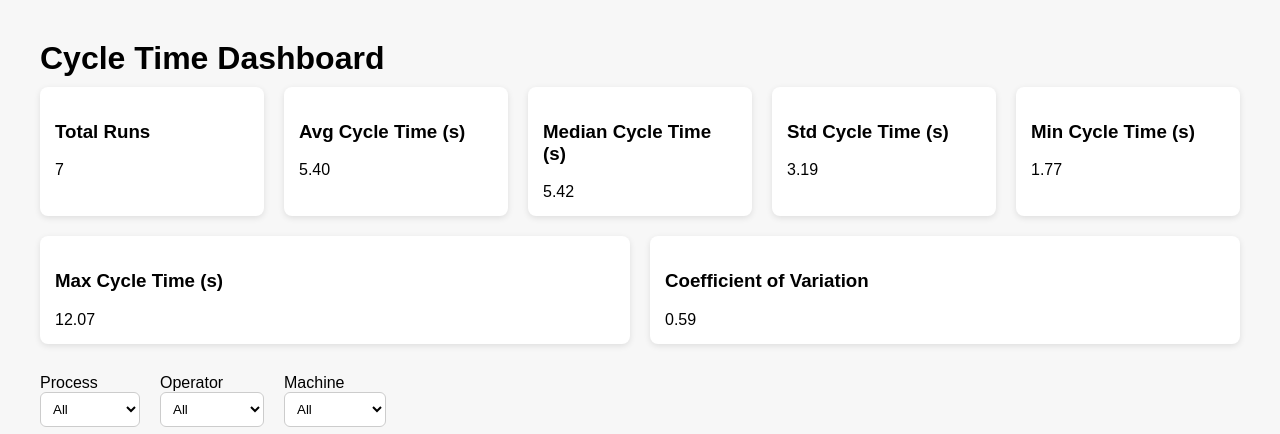
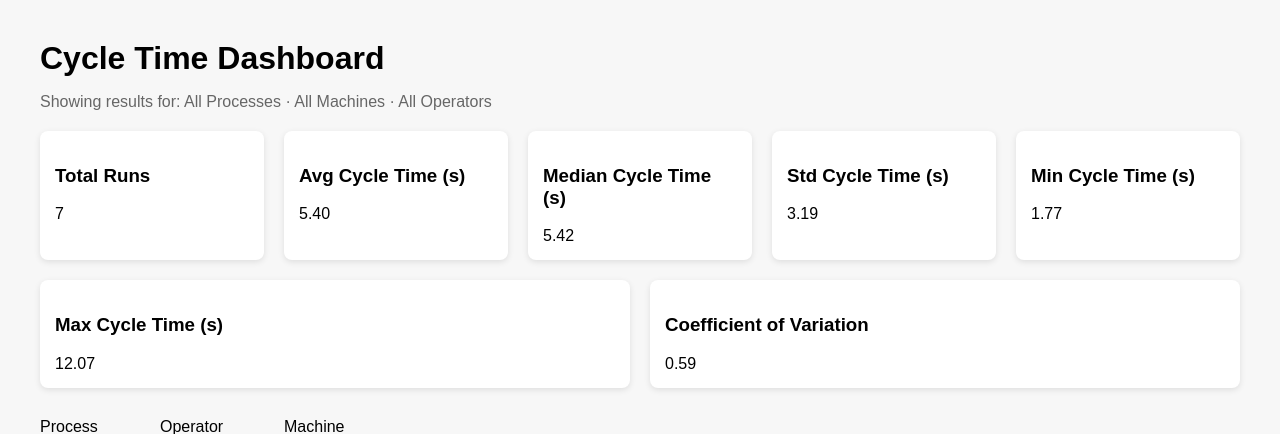
Before and after one commit to casslee1351/Flask-Apps, a Flask app: page /dashboard in a window 1280 px wide. Shown: the top 434 px of the page. Run offline with Flask 3, Linux system fonts and the light colour scheme; data comes from the database, SQL or seed files in the repository.

Commit message:
adding subtitles

```diff
--- a/kitsu_app/templates/dashboard.html
+++ b/kitsu_app/templates/dashboard.html
@@ -59,7 +59,9 @@
 <body>
 
 <h1>Cycle Time Dashboard</h1>
-<!-- <p>Last 10 recorded runs</p> -->
+<p id="dashboardSubtitle" style="color:#666; margin-bottom:20px;">
+    Showing results for: All Processes · All Machines · All Operators
+</p>
 
 <div class="summary">
     <div class="card">
@@ -146,6 +148,15 @@
 <canvas id="durationChart" height="120"></canvas>
 
 <script>
+function updateSubtitle() {
+    const process = document.getElementById("processFilter").value || "All Processes";
+    const machine = document.getElementById("machineFilter").value || "All Machines";
+    const operator = document.getElementById("operatorFilter").value || "All Operators";
+
+    document.getElementById("dashboardSubtitle").textContent =
+        `Showing results for: ${process} · ${machine} · ${operator}`;
+}
+
 function getActiveFilters() {
     return {
         process: document.getElementById("processFilter").value,
@@ -259,11 +270,13 @@ async function loadAggregates() {
 function reloadDashboard() {
     loadSummary();
     loadRecentRuns();
+    updateSubtitle();
 }
 
 loadFilters();
 loadSummary();
 loadRecentRuns();
+updateSubtitle();
 
 ["processFilter", "machineFilter", "operatorFilter"].forEach(id => {
     document
```
